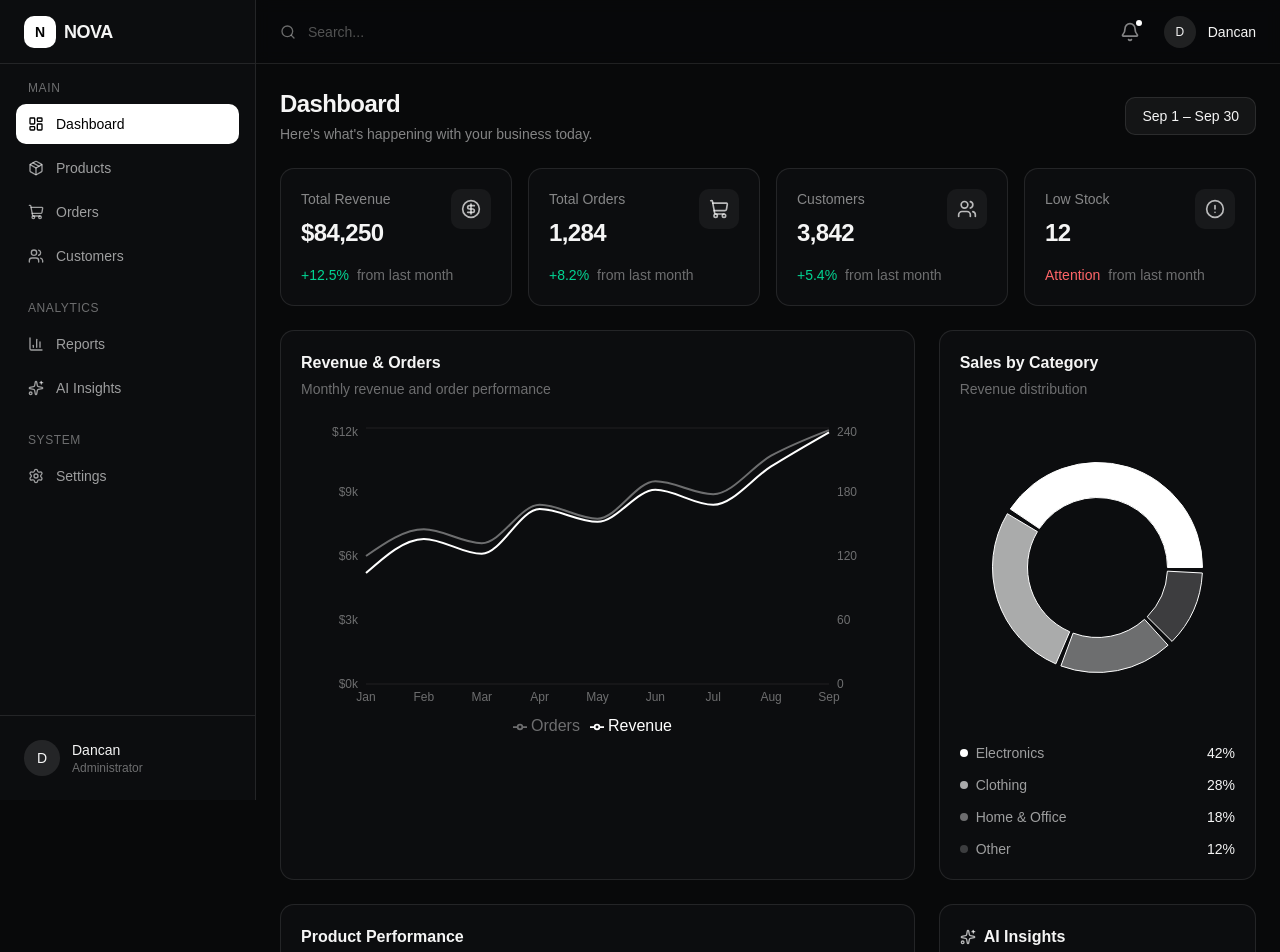
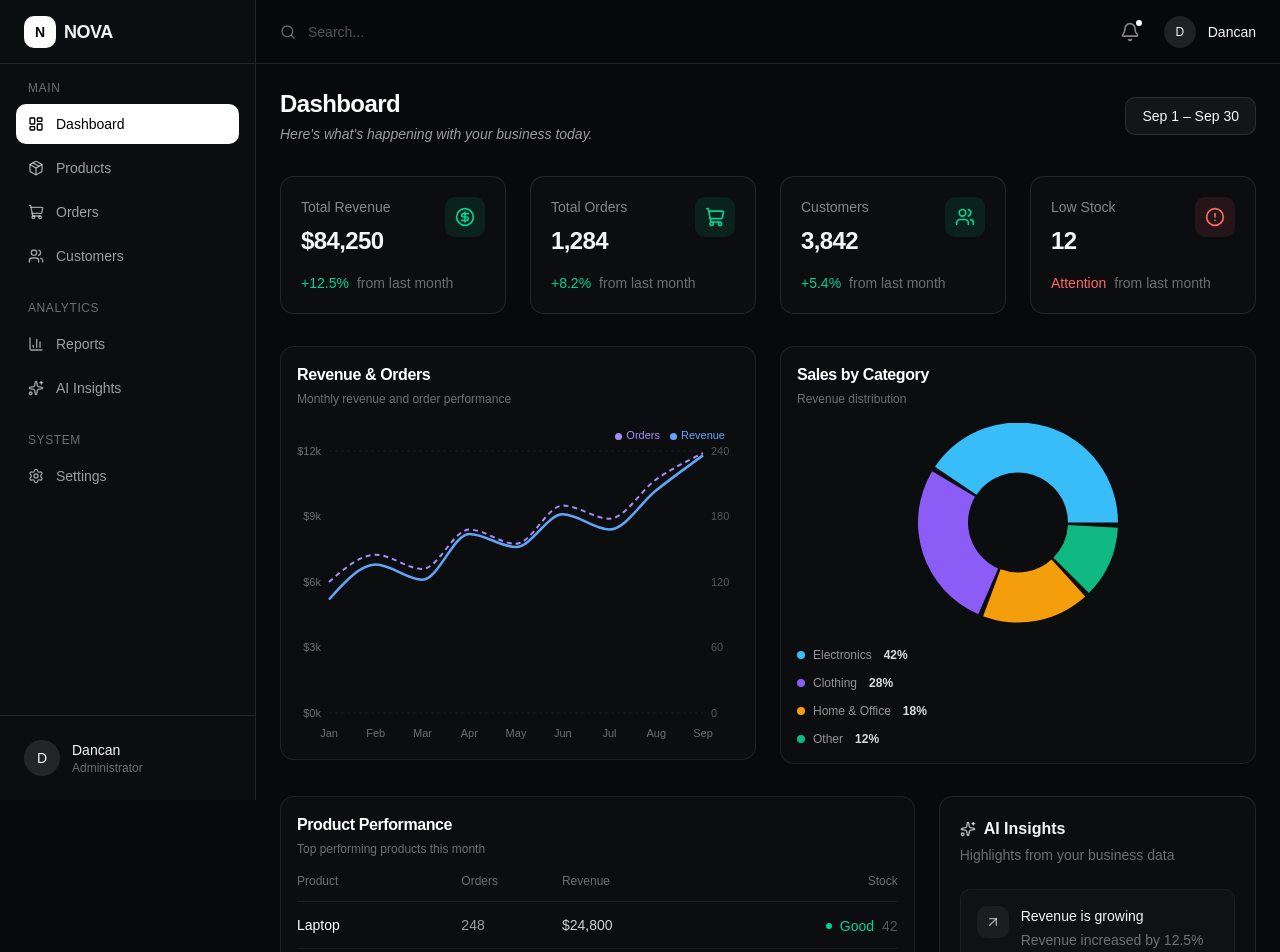
Before and after one commit to mikhayiyl/saas-dashboard-pro, a React (Vite) app: page /dashboard in a window 1280 px wide. Shown: the top 952 px of the page. Built offline with nearby package versions, Linux system fonts and the light colour scheme.

Commit message:
feat: improve dashboard charts

```diff
--- a/src/components/dashboard/CategoryChart.tsx
+++ b/src/components/dashboard/CategoryChart.tsx
@@ -1,28 +1,26 @@
 import { Cell, Pie, PieChart, ResponsiveContainer, Tooltip } from "recharts";
 
 const data = [
-  { name: "Electronics", value: 42 },
-  { name: "Clothing", value: 28 },
-  { name: "Home & Office", value: 18 },
-  { name: "Other", value: 12 },
-];
-
-const COLORS = [
-  "#ffffff",
-  "rgba(255,255,255,0.65)",
-  "rgba(255,255,255,0.4)",
-  "rgba(255,255,255,0.2)",
+  { name: "Electronics", value: 42, color: "#38BDF8" },
+  { name: "Clothing", value: 28, color: "#8B5CF6" },
+  { name: "Home & Office", value: 18, color: "#F59E0B" },
+  { name: "Other", value: 12, color: "#10B981" },
 ];
 
 function CategoryChart() {
   return (
-    <div className="rounded-xl border border-white/10 bg-[#0C0D0F] p-5">
-      <div className="mb-6">
-        <h2 className="font-semibold">Sales by Category</h2>
-        <p className="mt-1 text-sm text-white/40">Revenue distribution</p>
+    <div className="rounded-xl border border-white/8 bg-[#0C0D0F] p-4">
+      {/* Header */}
+      <div className="mb-4">
+        <h2 className="text-base font-semibold tracking-tight text-white">
+          Sales by Category
+        </h2>
+
+        <p className="mt-1 text-xs text-white/40">Revenue distribution</p>
       </div>
 
-      <div className="h-80">
+      {/* Donut */}
+      <div className="h-55">
         <ResponsiveContainer width="100%" height="100%">
           <PieChart>
             <Pie
@@ -31,43 +29,54 @@ function CategoryChart() {
               nameKey="name"
               cx="50%"
               cy="45%"
-              innerRadius={70}
-              outerRadius={105}
+              innerRadius={50}
+              outerRadius={100}
               paddingAngle={3}
+              stroke="none"
             >
-              {data.map((entry, index) => (
-                <Cell key={entry.name} fill={COLORS[index]} />
+              {data.map((item) => (
+                <Cell key={item.name} fill={item.color} />
               ))}
             </Pie>
 
             <Tooltip
+              cursor={false}
               contentStyle={{
                 backgroundColor: "#151619",
                 border: "1px solid rgba(255,255,255,0.1)",
                 borderRadius: "8px",
+                padding: "8px 10px",
+                fontSize: "12px",
+                boxShadow: "0 10px 30px rgba(0,0,0,0.35)",
               }}
-              formatter={(value) => `${value}%`}
+              labelStyle={{
+                color: "rgba(255,255,255,0.5)",
+                marginBottom: "4px",
+              }}
+              formatter={(value) => [`${value}%`, "Revenue"]}
             />
           </PieChart>
         </ResponsiveContainer>
       </div>
 
-      <div className="space-y-3">
-        {data.map((item, index) => (
-          <div
-            key={item.name}
-            className="flex items-center justify-between text-sm"
-          >
-            <div className="flex items-center gap-2">
+      {/* Category breakdown */}
+      <div className="mt-1 grid grid-cols-1 gap-x-6 gap-y-3">
+        {data.map((item) => (
+          <div key={item.name} className="flex items-center ">
+            <div className="flex min-w-0 items-center gap-2">
               <span
-                className="size-2 rounded-full"
-                style={{ backgroundColor: COLORS[index] }}
+                className="size-2 shrink-0 rounded-full"
+                style={{ backgroundColor: item.color }}
               />
 
-              <span className="text-white/60">{item.name}</span>
+              <span className="truncate text-xs text-white/55">
+                {item.name}
+              </span>
             </div>
 
-            <span className="font-medium">{item.value}%</span>
+            <span className="ml-3 text-xs font-semibold text-white/85">
+              {item.value}%
+            </span>
           </div>
         ))}
       </div>
--- a/src/components/dashboard/ProductPerformance.tsx
+++ b/src/components/dashboard/ProductPerformance.tsx
@@ -34,19 +34,23 @@ const products: Product[] = [
 
 function ProductPerformance() {
   return (
-    <div className="rounded-xl border border-white/10 bg-[#0C0D0F] p-5">
-      <div className="mb-6">
-        <h2 className="font-semibold">Product Performance</h2>
+    <div className="rounded-xl border border-white/[0.08] bg-[#0C0D0F] p-4">
+      {/* Header */}
+      <div className="mb-4">
+        <h2 className="text-base font-semibold tracking-tight text-white">
+          Product Performance
+        </h2>
 
-        <p className="mt-1 text-sm text-white/40">
+        <p className="mt-1 text-xs text-white/40">
           Top performing products this month
         </p>
       </div>
 
+      {/* Table */}
       <div className="overflow-x-auto">
-        <table className="w-full  text-sm">
+        <table className="w-full text-sm">
           <thead>
-            <tr className="border-b border-white/10 text-left text-white/40">
+            <tr className="border-b border-white/[0.08] text-left text-xs text-white/40">
               <th className="pb-3 font-medium">Product</th>
               <th className="pb-3 font-medium">Orders</th>
               <th className="pb-3 font-medium">Revenue</th>
@@ -61,15 +65,26 @@ function ProductPerformance() {
               return (
                 <tr
                   key={product.name}
-                  className="border-b border-white/5 last:border-0"
+                  className="border-b border-white/5 transition-colors last:border-0 hover:bg-white/[0.02]"
                 >
-                  <td className="py-4 font-medium">{product.name}</td>
+                  <td className="py-3 font-medium text-white">
+                    {product.name}
+                  </td>
 
-                  <td className="py-4 text-white/60">{product.orders}</td>
+                  <td className="py-3 text-white/60">{product.orders}</td>
 
-                  <td className="py-4 text-white/60">{product.revenue}</td>
+                  <td className="py-3 font-medium text-white/80">
+                    {product.revenue}
+                  </td>
 
-                  <td className="py-4 text-right">
+                  <td className="py-3 text-right">
+                    <div className="inline-flex items-center gap-2">
+                      <span
+                        className={`size-1.5 rounded-full ${
+                          isLowStock ? "bg-red-400" : "bg-emerald-400"
+                        }`}
+                      />
+
                       <span
                         className={
                           isLowStock ? "text-red-400" : "text-emerald-400"
@@ -78,7 +93,8 @@ function ProductPerformance() {
                         {isLowStock ? "Low" : "Good"}
                       </span>
 
-                    <span className="ml-2 text-white/30">{product.stock}</span>
+                      <span className="text-white/30">{product.stock}</span>
+                    </div>
                   </td>
                 </tr>
               );
--- a/src/components/dashboard/RevenueChart.tsx
+++ b/src/components/dashboard/RevenueChart.tsx
@@ -23,32 +23,58 @@ const data = [
 
 function RevenueChart() {
   return (
-    <div className="rounded-xl border border-white/10 bg-[#0C0D0F] p-5">
-      <div className="mb-6">
-        <h2 className="font-semibold">Revenue & Orders</h2>
-        <p className="mt-1 text-sm text-white/40">
+    <div className="h-fit w-full rounded-xl border border-white/8 bg-[#0C0D0F] p-4">
+      {/* Header */}
+
+      <div className="mb-4">
+        <h2 className="text-base font-semibold tracking-tight text-white">
+          Revenue & Orders
+        </h2>
+
+        <p className="mt-1 text-xs text-white/40">
           Monthly revenue and order performance
         </p>
       </div>
 
+      {/* Chart */}
       <div className="h-80">
         <ResponsiveContainer width="100%" height="100%">
-          <LineChart data={data}>
-            <CartesianGrid stroke="rgba(255,255,255,0.08)" vertical={false} />
+          <LineChart
+            data={data}
+            margin={{
+              top: 4,
+              right: 4,
+              left: -10,
+              bottom: 0,
+            }}
+          >
+            <CartesianGrid
+              stroke="rgba(255,255,255,0.06)"
+              strokeDasharray="3 3"
+              vertical={false}
+            />
 
             <XAxis
               dataKey="month"
               axisLine={false}
               tickLine={false}
-              tick={{ fill: "rgba(255,255,255,0.4)", fontSize: 12 }}
+              tick={{
+                fill: "rgba(255,255,255,0.4)",
+                fontSize: 11,
+              }}
+              dy={8}
             />
 
             <YAxis
               yAxisId="revenue"
               axisLine={false}
               tickLine={false}
-              tick={{ fill: "rgba(255,255,255,0.4)", fontSize: 12 }}
+              tick={{
+                fill: "rgba(255,255,255,0.4)",
+                fontSize: 11,
+              }}
               tickFormatter={(value) => `$${value / 1000}k`}
+              width={42}
             />
 
             <YAxis
@@ -56,36 +82,79 @@ function RevenueChart() {
               orientation="right"
               axisLine={false}
               tickLine={false}
-              tick={{ fill: "rgba(255,255,255,0.4)", fontSize: 12 }}
+              tick={{
+                fill: "rgba(255,255,255,0.3)",
+                fontSize: 11,
+              }}
+              width={32}
             />
 
             <Tooltip
+              cursor={{
+                stroke: "rgba(255,255,255,0.08)",
+              }}
               contentStyle={{
                 backgroundColor: "#151619",
                 border: "1px solid rgba(255,255,255,0.1)",
                 borderRadius: "8px",
+                padding: "8px 10px",
+                fontSize: "12px",
+              }}
+              labelStyle={{
+                color: "rgba(255,255,255,0.5)",
+                marginBottom: "4px",
+              }}
+              formatter={(value, name) => {
+                if (name === "Revenue") {
+                  return [`$${Number(value).toLocaleString()}`, name];
+                }
+
+                return [value, name];
               }}
             />
 
-            <Legend />
+            <Legend
+              verticalAlign="top"
+              align="right"
+              height={24}
+              iconType="circle"
+              iconSize={7}
+              wrapperStyle={{
+                fontSize: "11px",
+                color: "rgba(255,255,255,0.5)",
+              }}
+            />
 
+            {/* Revenue */}
             <Line
               yAxisId="revenue"
               type="monotone"
               dataKey="revenue"
-              stroke="#ffffff"
-              strokeWidth={2}
+              stroke="#60A5FA"
+              strokeWidth={2.5}
               dot={false}
+              activeDot={{
+                r: 4,
+                strokeWidth: 2,
+                stroke: "#0C0D0F",
+              }}
               name="Revenue"
             />
 
+            {/* Orders */}
             <Line
               yAxisId="orders"
               type="monotone"
               dataKey="orders"
-              stroke="rgba(255,255,255,0.4)"
+              stroke="#A78BFA"
               strokeWidth={2}
+              strokeDasharray="5 4"
               dot={false}
+              activeDot={{
+                r: 4,
+                strokeWidth: 2,
+                stroke: "#0C0D0F",
+              }}
               name="Orders"
             />
           </LineChart>
--- a/src/components/dashboard/StatCard.tsx
+++ b/src/components/dashboard/StatCard.tsx
@@ -24,8 +24,16 @@ function StatCard({
           <p className="mt-2 text-2xl font-semibold tracking-tight">{value}</p>
         </div>
 
-        <div className="flex size-10 items-center justify-center rounded-lg bg-white/5">
-          <Icon className="size-5 text-white/70" />
+        <div
+          className={`flex size-10 items-center justify-center rounded-lg ${
+            positive ? "bg-emerald-400/10" : "bg-red-400/10"
+          }`}
+        >
+          <Icon
+            className={`size-5 ${
+              positive ? "text-emerald-400" : "text-red-400"
+            }`}
+          />
         </div>
       </div>
 
--- a/src/pages/Dashboard.tsx
+++ b/src/pages/Dashboard.tsx
@@ -18,18 +18,21 @@ const stats = [
     value: "$84,250",
     change: "+12.5%",
     icon: CircleDollarSign,
+    color: "#10B981", // emerald
   },
   {
     title: "Total Orders",
     value: "1,284",
     change: "+8.2%",
     icon: ShoppingCart,
+    color: "#0EA5E9", // cyan
   },
   {
     title: "Customers",
     value: "3,842",
     change: "+5.4%",
     icon: Users,
+    color: "#8B5CF6", // violet
   },
   {
     title: "Low Stock",
@@ -37,18 +40,20 @@ const stats = [
     change: "Attention",
     icon: CircleAlert,
     positive: false,
+    color: "#F59E0B", // amber
   },
 ];
 
 function Dashboard() {
   return (
-    <div className="space-y-6">
+    <div className="space-y-8">
       {/* Header */}
       <div className="flex flex-col gap-4 sm:flex-row sm:items-center sm:justify-between">
         <div>
-          <h1 className="text-2xl font-semibold tracking-tight">Dashboard</h1>
-
-          <p className="mt-1 text-sm text-white/50">
+          <h1 className="text-2xl font-bold tracking-tight text-white">
+            Dashboard
+          </h1>
+          <p className="mt-1 text-sm text-white/60 italic">
             Here's what's happening with your business today.
           </p>
         </div>
@@ -57,21 +62,26 @@ function Dashboard() {
           Sep 1 – Sep 30
         </button>
       </div>
+
       {/* Stats */}
-      <div className="grid gap-4 sm:grid-cols-2 xl:grid-cols-4">
+      <div className="grid gap-6 sm:grid-cols-2 xl:grid-cols-4">
         {stats.map((stat) => (
           <StatCard key={stat.title} {...stat} />
         ))}
       </div>
+
       {/* Analytics */}
-      <div className="grid gap-6 lg:grid-cols-[2fr_1fr]">
+
+      <div className="grid gap-6 lg:grid-cols-2">
         <RevenueChart />
         <CategoryChart />
       </div>
+
       <div className="grid min-w-0 gap-6 lg:grid-cols-[minmax(0,2fr)_minmax(0,1fr)]">
         <ProductPerformance />
         <AIInsights />
       </div>
+
       <LiveActivity />
     </div>
   );
```
Lines whose indentation alone changed are shown as unchanged.
